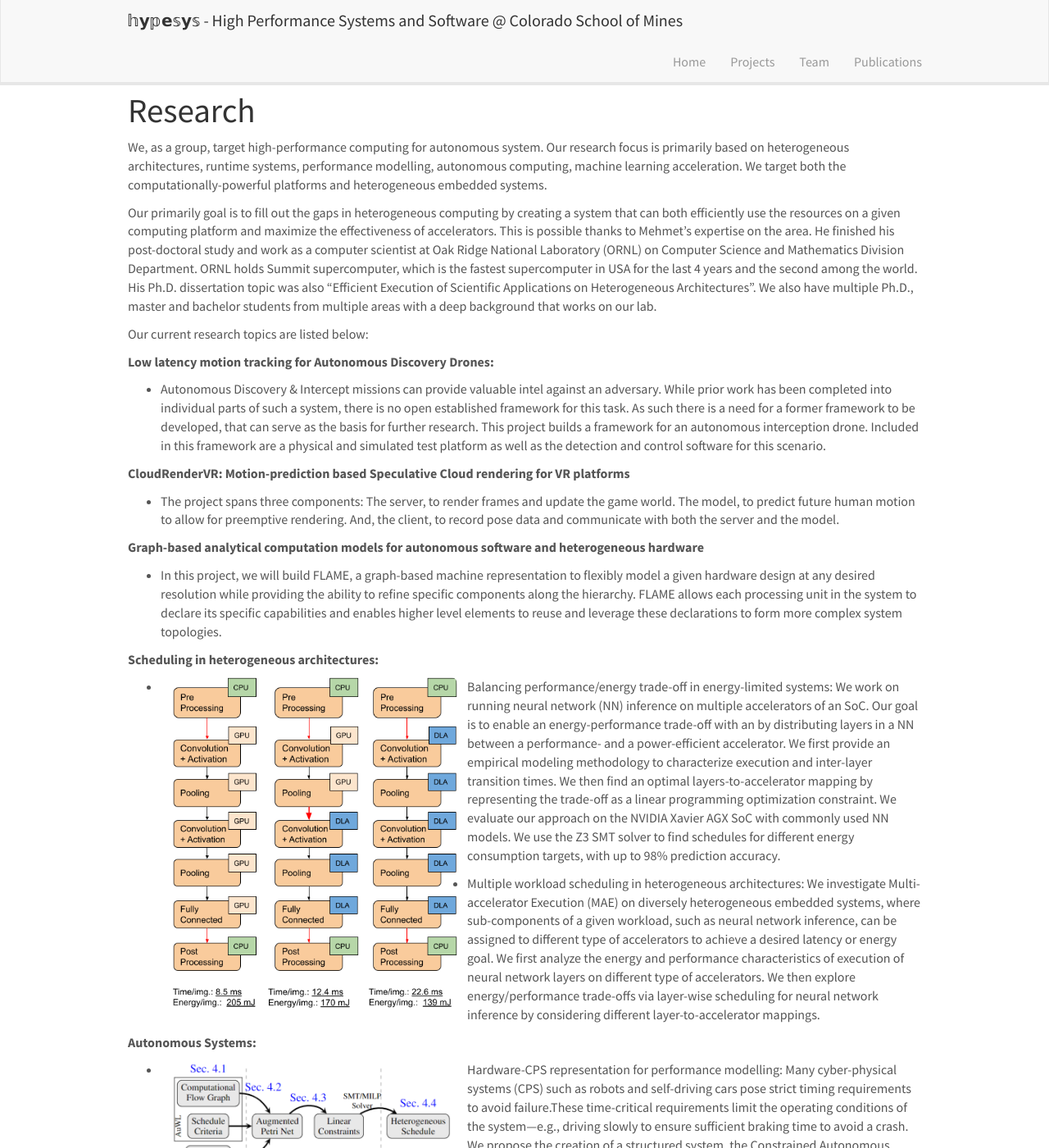
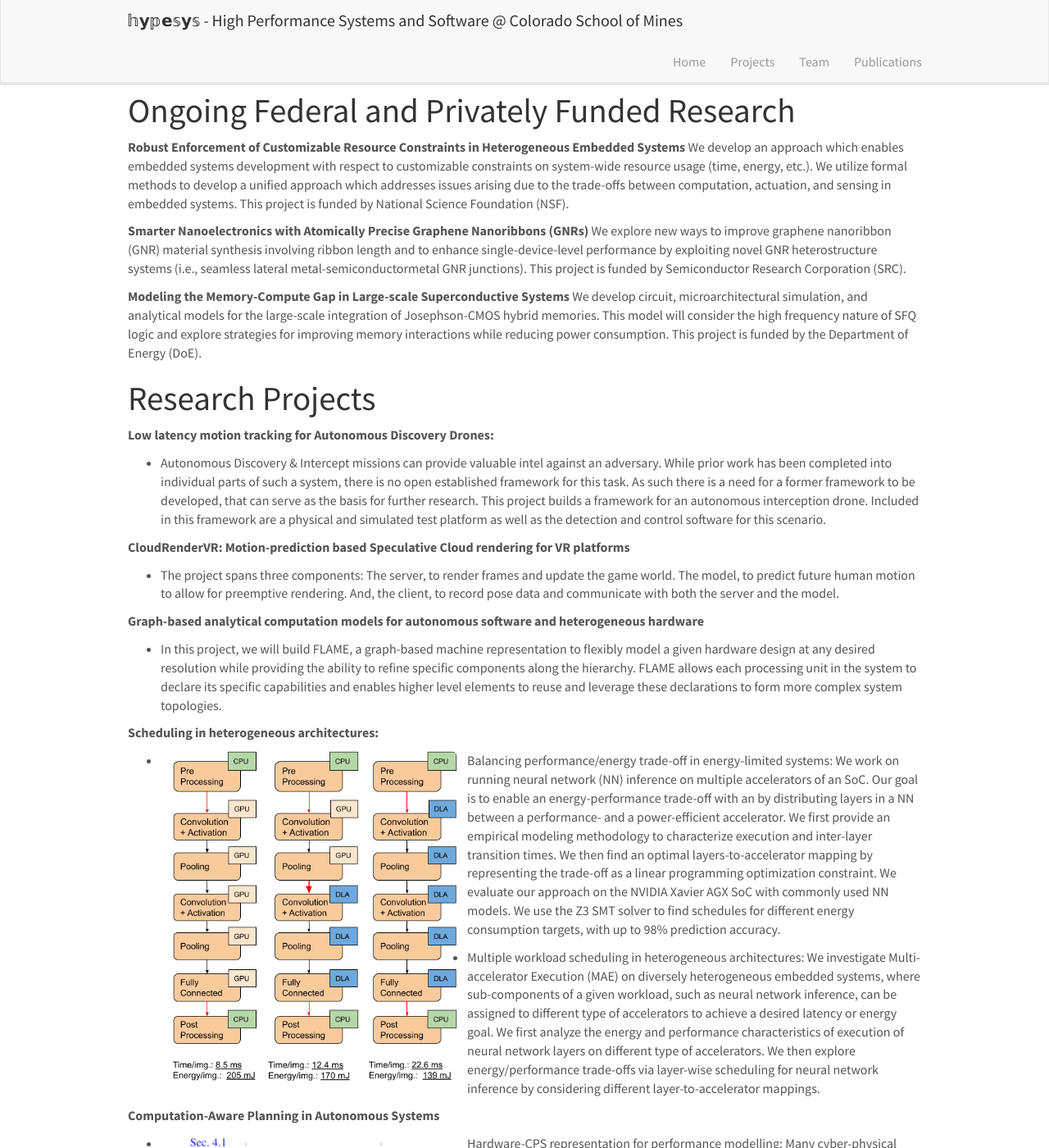
Before and after one commit to hypesys/hypesys.github.io, a Jekyll site: the page built from _pages/research.md, in a window 1280 px wide and 1400 px high. Shown: the whole window at 82% size. Built offline with Jekyll 4.4.1, drawn with Linux system fonts in a browser that asks for light colours; nearby versions of some CDN libraries; some of the changed text lies outside the part shown.

Commit message:
Update research.md

```diff
--- a/_pages/research.md
+++ b/_pages/research.md
@@ -6,14 +6,19 @@ sitemap: false
 permalink: /research/
 ---
 
-# Research
+# Ongoing Federal and Privately Funded Research
+**Robust Enforcement of Customizable Resource Constraints in Heterogeneous Embedded Systems**
+We develop an approach which enables embedded systems development with respect to customizable constraints on system-wide resource usage (time, energy, etc.). We utilize formal methods to develop a unified approach which addresses issues arising due to the trade-offs between computation, actuation, and sensing in embedded systems. This project is funded by National Science Foundation (NSF).
+
+**Smarter Nanoelectronics with Atomically Precise Graphene Nanoribbons (GNRs)**
+We explore new ways to improve graphene nanoribbon (GNR) material synthesis involving ribbon length and to enhance single-device-level performance by exploiting novel GNR heterostructure systems (i.e., seamless lateral metal-semiconductormetal
+GNR junctions). This project is funded by Semiconductor Research Corporation (SRC).
+
+**Modeling the Memory-Compute Gap in Large-scale Superconductive Systems**
+We develop circuit, microarchitectural simulation, and analytical models for the large-scale integration of Josephson-CMOS hybrid memories. This model will consider the high frequency nature of SFQ logic and explore strategies for improving memory interactions while reducing power consumption. This project is funded by the Department of Energy (DoE).
 
 
-We, as a group, target high-performance computing for autonomous system. Our research focus is primarily based on heterogeneous architectures, runtime systems, performance modelling, autonomous computing, machine learning acceleration. We target both the computationally-powerful platforms and heterogeneous embedded systems.
-
-Our primarily goal is to fill out the gaps in heterogeneous computing by creating a system that can both efficiently use the resources on a given computing platform and maximize the effectiveness of accelerators. This is possible thanks to Mehmet's expertise on the area. He finished his post-doctoral study and work as a computer scientist at Oak Ridge National Laboratory (ORNL) on Computer Science and Mathematics Division Department. ORNL holds Summit supercomputer, which is the fastest supercomputer in USA for the last 4 years and the second among the world. His Ph.D. dissertation topic was also "Efficient Execution of Scientific Applications on Heterogeneous Architectures”. We also have multiple Ph.D., master and bachelor students from multiple areas with a deep background that works on our lab.
-
-Our current research topics are listed below:
+# Research Projects
 
 **Low latency motion tracking for Autonomous Discovery Drones:**
 * Autonomous Discovery & Intercept missions can provide valuable intel against an adversary. While prior work has been completed into individual parts of such a system, there is no open established framework for this task. As such there is a need for a former framework to be developed, that can serve as the basis for further research. This project builds a framework for an autonomous interception drone. Included in this framework are a physical and simulated test platform as well as the detection and control software for this scenario.
@@ -32,10 +37,10 @@ We work on running neural network (NN) inference on multiple accelerators of an
 * Multiple workload scheduling in heterogeneous architectures: We investigate Multi-accelerator Execution (MAE) on diversely heterogeneous embedded systems, where sub-components of a given workload, such as neural network inference, can be assigned to different type of accelerators to achieve a desired latency or energy goal. We first analyze the energy and performance characteristics of execution of neural network layers on different type of accelerators. We then explore energy/performance trade-offs via layer-wise scheduling for neural network inference by considering different layer-to-accelerator mappings.
 
 
-**Autonomous Systems:**
+**Computation-Aware Planning in Autonomous Systems**
 * ![]({{ site.url }}{{ site.baseurl }}/images/pubpic/cauws.png){: style="width: 350px; float: left; margin: 0px  12px"} Hardware-CPS representation for performance modelling: Many cyber-physical systems (CPS) such as robots and self-driving cars pose strict timing requirements to avoid failure.These time-critical requirements limit the operating conditions of the system—e.g., driving slowly to ensure sufficient braking time to avoid a crash. We propose the creation of a structured system, the Constrained Autonomous Workload Scheduler (CAuWS). By using a representative language (AuWL), Timed Petri nets, and mixed-integer linear programming, CAuWS offers novel capabilities to represent and schedule many types of heterogeneous CPSs, real world constraints, and optimization criteria, creating a schedule of the optimal assignment of processors to tasks. This structured and general approach differs from current ad-hoc approaches which are either created for specific optimization criteria, architectures, or CPSs; or which don't consider physical constraints.
 
-**GPU Utilization**
+**Direct NVMe Accesses for GPU**
 * ![]({{ site.url }}{{ site.baseurl }}/images/pubpic/dragon_img_2.png){: style="width: 450px; float: left; margin: 0px  12px"} Managing memory in GPU accelerated workloads is a difficult task especially as dataset sizes grow beyond available host memory on an  ndividual system. On traditional GPU memory architectures if data is larger than GPU memory, the user must process their data in batches, adding complexity to the task. Architectures like NVIDIA’s Unified Virtual Memory (UVM) allow for users to allocate GPU memory across CPU and GPU memory, removing the limitations that data must be smaller than GPU memory. However, UVM still limits data sizes to be smaller than the combined CPU and GPU memory on the system. DRAGON expands on UVM by utilizing high speed NVMe storage and UVM’s pagefaulting subsystem, in an mmap-like interface that allows terabyte-scale data processing on GPUs. This brings out-of-core processing to any CUDA application. Since DRAGON is implemented at the driver level, it requires no changes to CUDA kernel logic. DRAGON catches page-faults from the UVM driver, and ensures that the required page is copied into GPU memory for use by the application.
 
 
```
